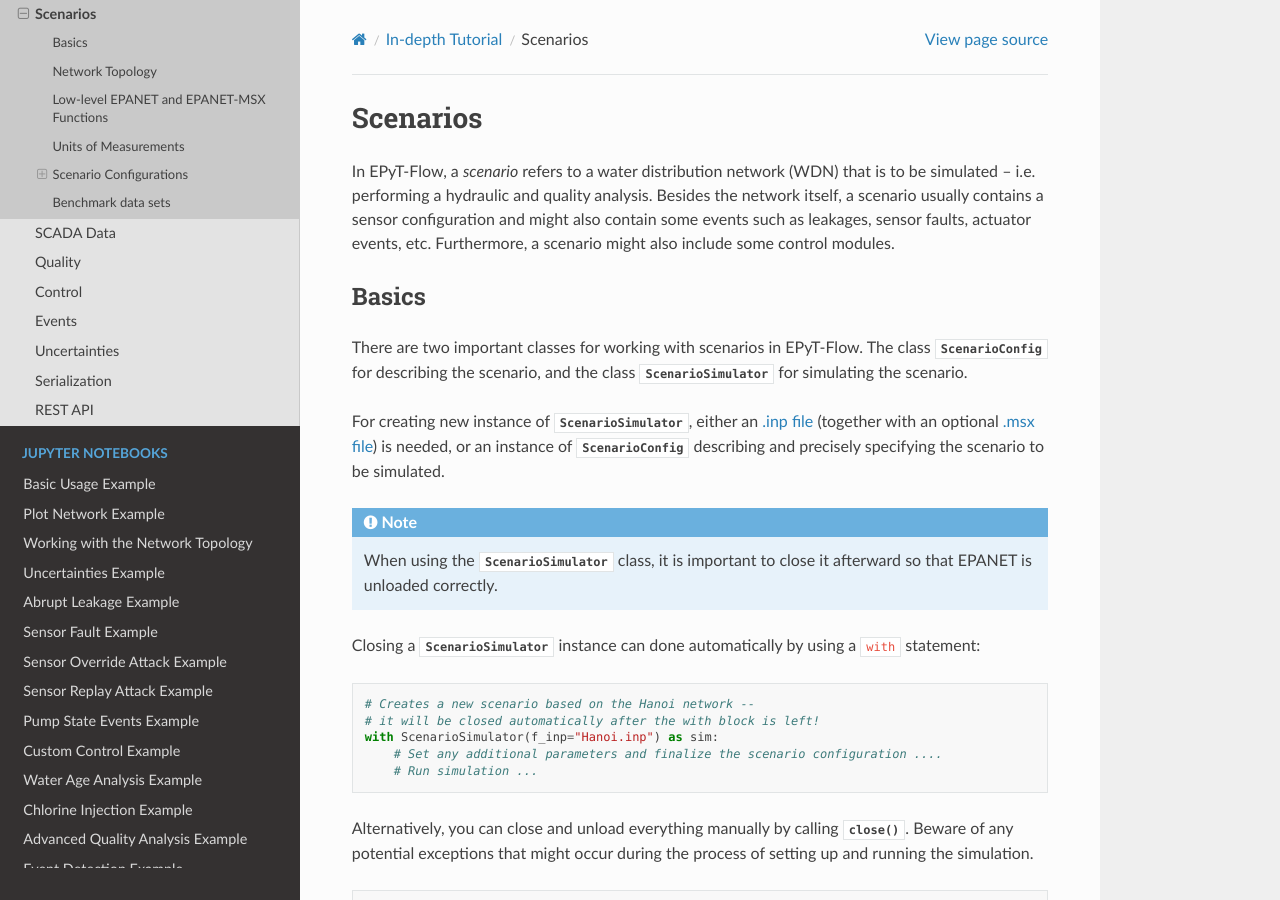
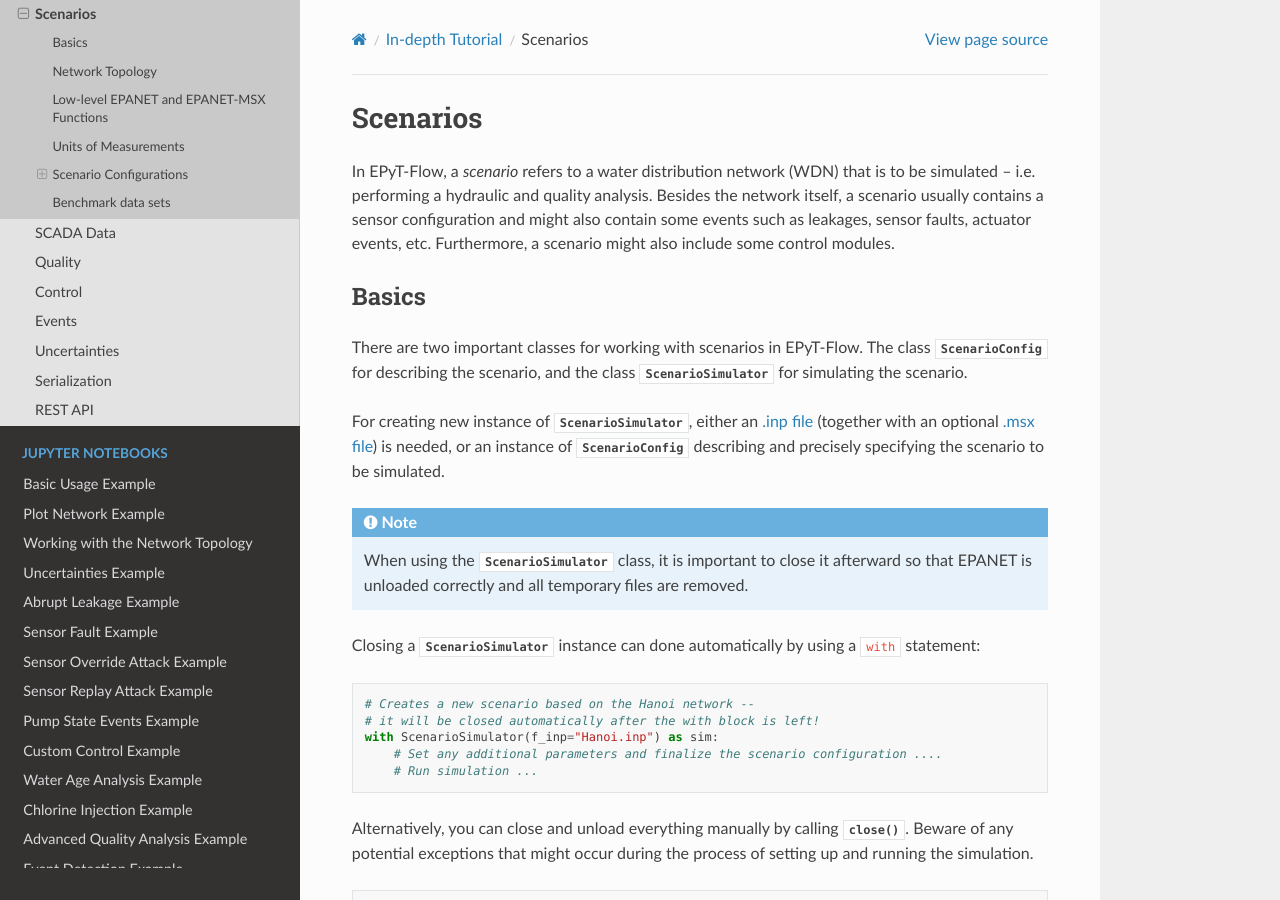
Before and after one commit to WaterFutures/EPyT-Flow, a Sphinx documentation site: the page built from docs/tut.scenarios.rst, in a window 1280 px wide and 900 px high. Built offline with Sphinx 7.4.7 and the Read the Docs theme 3.1.0, drawn with Linux system fonts in a browser that asks for light colours.

Commit message:
#11 Docs: Explain why it is important to close the scenario

```diff
--- a/docs/tut.scenarios.rst
+++ b/docs/tut.scenarios.rst
@@ -28,7 +28,8 @@ describing and precisely specifying the scenario to be simulated.
 
 .. note::
     When using the :class:`~epyt_flow.simulation.scenario_simulator.ScenarioSimulator` class,
-    it is important to close it afterward so that EPANET is unloaded correctly.
+    it is important to close it afterward so that EPANET is unloaded correctly and all temporary
+    files are removed.
 
 Closing a :class:`~epyt_flow.simulation.scenario_simulator.ScenarioSimulator`
 instance can done automatically by using a ``with`` statement:
```
